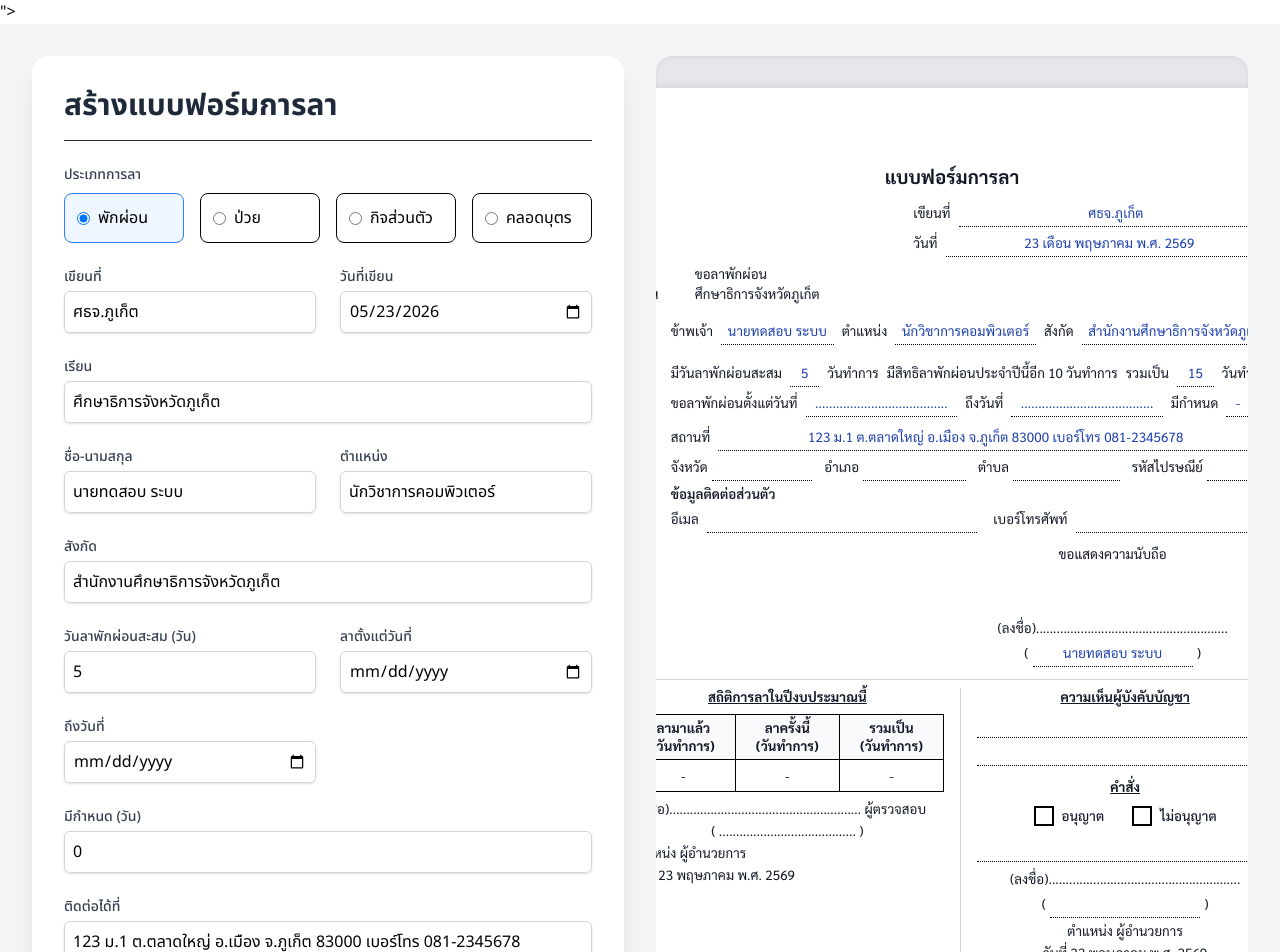
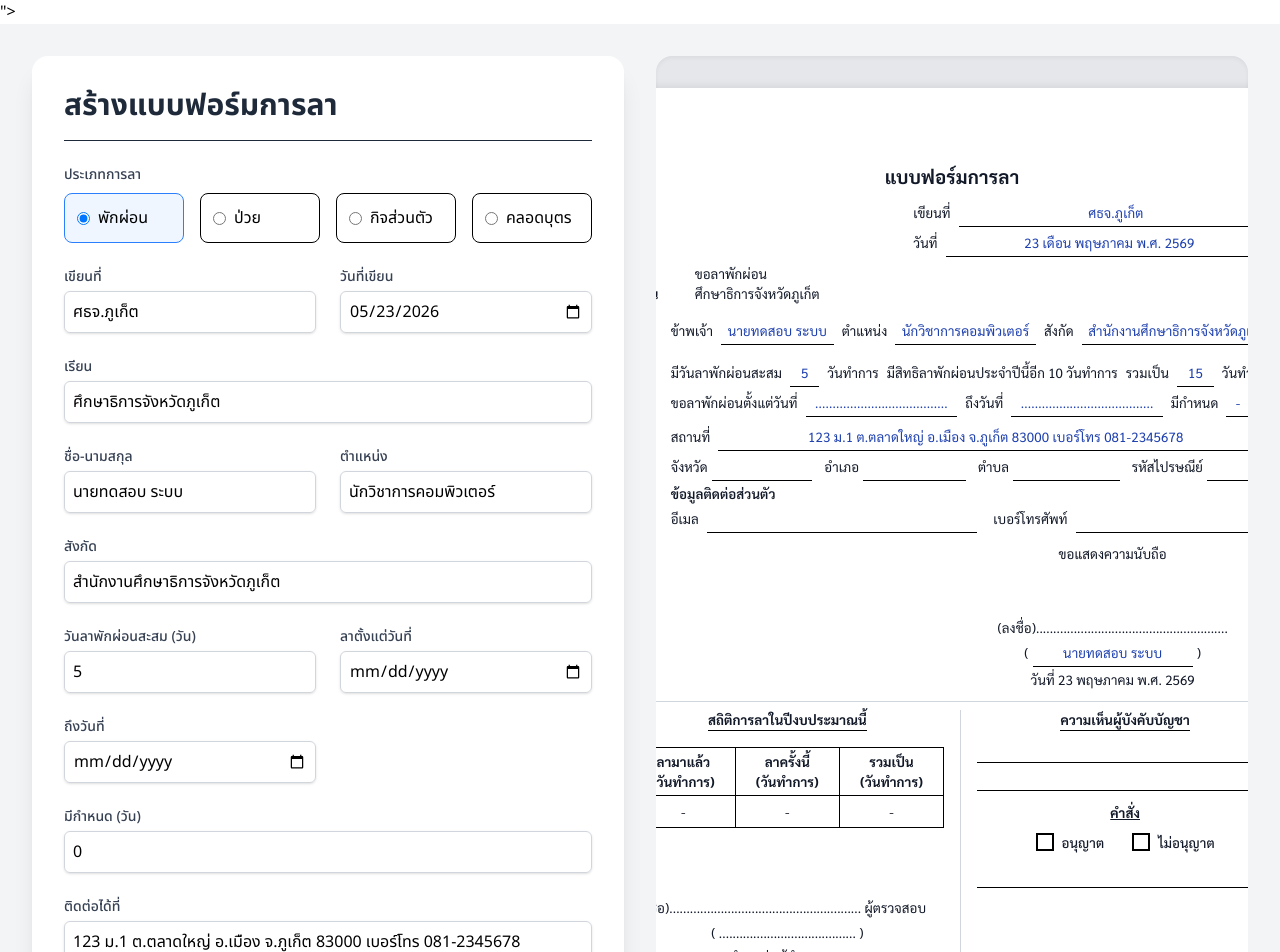
Before and after one commit to komkem01/SmartLeave, a Nuxt app: page /leave/request in a window 1280 px wide. Shown: the top 952 px of the page. Built offline with nearby package versions, Linux system fonts and the light colour scheme.

Commit message:
feat: update leave request handling and PDF generation with approver details and comments

```diff
--- a/app/components/leave/LeaveDocumentPreview.vue
+++ b/app/components/leave/LeaveDocumentPreview.vue
@@ -98,7 +98,7 @@
         <span class="shrink-0">ขอลา</span>
         <span class="inline-flex items-center ml-4 shrink-0 select-none">
           <span
-            class="w-4 h-4 border border-black inline-flex items-center justify-center mr-1 text-[10pt] font-bold"
+            class="pdf-checkbox mr-1 text-[10pt] font-bold"
           >
             <span v-if="data.type === 'sick'">✓</span>
           </span>
@@ -106,7 +106,7 @@
         </span>
         <span class="inline-flex items-center ml-4 shrink-0 select-none">
           <span
-            class="w-4 h-4 border border-black inline-flex items-center justify-center mr-1 text-[10pt] font-bold"
+            class="pdf-checkbox mr-1 text-[10pt] font-bold"
           >
             <span v-if="data.type === 'personal'">✓</span>
           </span>
@@ -114,7 +114,7 @@
         </span>
         <span class="inline-flex items-center ml-4 shrink-0 select-none">
           <span
-            class="w-4 h-4 border border-black inline-flex items-center justify-center mr-1 text-[10pt] font-bold"
+            class="pdf-checkbox mr-1 text-[10pt] font-bold"
           >
             <span v-if="data.type === 'maternity'">✓</span>
           </span>
@@ -146,7 +146,7 @@
         <span class="shrink-0">ข้าพเจ้าได้ลา</span>
         <span class="inline-flex items-center ml-4 shrink-0 select-none">
           <span
-            class="w-4 h-4 border border-black inline-flex items-center justify-center mr-1 text-[10pt] font-bold"
+            class="pdf-checkbox mr-1 text-[10pt] font-bold"
           >
             <span v-if="data.lastLeaveType === 'sick'">✓</span>
           </span>
@@ -154,7 +154,7 @@
         </span>
         <span class="inline-flex items-center ml-4 shrink-0 select-none">
           <span
-            class="w-4 h-4 border border-black inline-flex items-center justify-center mr-1 text-[10pt] font-bold"
+            class="pdf-checkbox mr-1 text-[10pt] font-bold"
           >
             <span v-if="data.lastLeaveType === 'personal'">✓</span>
           </span>
@@ -162,7 +162,7 @@
         </span>
         <span class="inline-flex items-center ml-4 shrink-0 select-none">
           <span
-            class="w-4 h-4 border border-black inline-flex items-center justify-center mr-1 text-[10pt] font-bold"
+            class="pdf-checkbox mr-1 text-[10pt] font-bold"
           >
             <span v-if="data.lastLeaveType === 'maternity'">✓</span>
           </span>
@@ -264,26 +264,27 @@
           }}</span>
           <span>)</span>
         </p>
+        <p class="mt-1">วันที่ {{ todayThai }}</p>
       </div>
     </div>
 
     <!-- Footer Stats & Commander -->
     <div
-      class="grid grid-cols-2 gap-4 text-[10pt] border-t border-gray-300 pt-2"
+      class="stats-block grid grid-cols-2 gap-4 text-[10pt] border-t border-gray-300 pt-2"
     >
       <!-- Left Column: Stats Table -->
       <div>
-        <p class="font-bold underline mb-2 text-center">
-          สถิติการลาในปีงบประมาณนี้
+        <p class="text-center mb-4">
+          <span class="section-title">สถิติการลาในปีงบประมาณนี้</span>
         </p>
 
         <!-- Table for Vacation -->
         <table
           v-if="data.type === 'vacation'"
-          class="w-full border-collapse border border-black text-center text-[10pt]"
+          class="stat-table mt-2 w-full text-center text-[10pt]"
         >
           <thead>
-            <tr class="bg-gray-50">
+            <tr>
               <th class="border border-black p-1 font-bold">
                 ลามาแล้ว<br />(วันทำการ)
               </th>
@@ -313,10 +314,10 @@
         <!-- Table for Other Types -->
         <table
           v-else
-          class="w-full border-collapse border border-black text-center text-[10pt]"
+          class="stat-table mt-2 w-full text-center text-[10pt]"
         >
           <thead>
-            <tr class="bg-gray-50">
+            <tr>
               <th class="border border-black p-1 font-bold">ประเภทการลา</th>
               <th class="border border-black p-1 font-bold">ลามาแล้ว</th>
               <th class="border border-black p-1 font-bold">ลาครั้งนี้</th>
@@ -366,7 +367,7 @@
         </table>
 
         <!-- Approvers flow under stats -->
-        <div class="mt-2 space-y-1 text-[10pt]">
+        <div class="mt-[52px] space-y-1 text-[10pt]">
           <div class="sign-line-wrap mt-1">
             <p>(ลงชื่อ)........................................................ ผู้ตรวจสอบ</p>
             <img
@@ -377,51 +378,30 @@
               crossorigin="anonymous"
             />
           </div>
-          <p class="text-center">( {{ data.directorName || "........................................" }} )</p>
-          <p>ตำแหน่ง ผู้อำนวยการ</p>
-          <p>วันที่ {{ todayThai }}</p>
+          <p class="text-center mt-1.5">( {{ data.directorName || "........................................" }} )</p>
+          <p class="text-center">ตำแหน่ง ผู้อำนวยการ</p>
+          <p class="text-center">วันที่ {{ todayThai }}</p>
         </div>
 
-        <div
-          v-if="data.substituteName"
-          class="mt-4 border-t border-dashed border-gray-300 pt-3 text-[10pt]"
-        >
-          <p>ระหว่างลาข้าพเจ้าขอมอบงานให้</p>
-          <p class="flex items-baseline">
-            <span class="dotted-line flex-grow text-center mr-1">{{
-              data.substituteName
-            }}</span>
-            <span>ผู้ปฏิบัติหน้าที่แทน</span>
-          </p>
-          <p class="mt-3">
-            (ลงชื่อ)........................................................
-            ผู้รับมอบ
-          </p>
-          <p class="mt-0.5 text-center">( {{ data.substituteName }} )</p>
-          <p class="mt-3">
-            (ลงชื่อ)........................................................
-            ผู้อำนวยการกลุ่ม
-          </p>
-          <p class="mt-0.5 text-center">
-            (........................................................)
-          </p>
-        </div>
       </div>
 
       <!-- Right Column: Commander Opinion -->
       <div class="border-l border-gray-300 pl-4 text-[10pt]">
-        <p class="font-bold underline mb-3 text-center">
-          ความเห็นผู้บังคับบัญชา
+        <p class="text-center mb-3">
+          <span class="section-title">ความเห็นผู้บังคับบัญชา</span>
         </p>
-        <div class="space-y-2">
-          <p class="border-b border-dotted border-black w-full h-5"></p>
-          <p class="border-b border-dotted border-black w-full h-5"></p>
+        <div class="commander-comment-box">
+          <p v-if="data.commanderComment" class="commander-comment-text">{{ data.commanderComment }}</p>
+          <div v-else class="space-y-2">
+            <p class="line-solid w-full h-5"></p>
+            <p class="line-solid w-full h-5"></p>
+          </div>
         </div>
         <p class="font-bold underline mt-3 text-center">คำสั่ง</p>
         <div class="flex justify-center gap-7 mt-2.5 select-none font-medium">
           <span class="inline-flex items-center gap-2">
             <span
-              class="w-5 h-5 border-2 border-black inline-flex items-center justify-center text-[10pt] font-bold shrink-0"
+              class="pdf-checkbox pdf-checkbox-lg text-[10pt] font-bold shrink-0"
             >
               <span v-if="data.approvalDecision === 'approved'">✓</span>
             </span>
@@ -429,7 +409,7 @@
           </span>
           <span class="inline-flex items-center gap-2">
             <span
-              class="w-5 h-5 border-2 border-black inline-flex items-center justify-center text-[10pt] font-bold shrink-0"
+              class="pdf-checkbox pdf-checkbox-lg text-[10pt] font-bold shrink-0"
             >
               <span v-if="data.approvalDecision === 'rejected'">✓</span>
             </span>
@@ -437,9 +417,9 @@
           </span>
         </div>
 
-        <p class="border-b border-dotted border-black w-full mt-4 h-5"></p>
+        <p class="line-solid w-full mt-4 h-5"></p>
 
-        <div class="text-center mt-2 space-y-1 text-[10pt]">
+        <div class="text-center mt-[52px] space-y-1 text-[10pt]">
           <div class="sign-line-wrap">
             <p>
               (ลงชื่อ)........................................................
@@ -452,15 +432,15 @@
               crossorigin="anonymous"
             />
           </div>
-          <p class="flex items-baseline justify-center">
+          <p class="flex items-baseline justify-center mt-1.5">
             <span>(</span>
             <span class="dotted-line w-[150px] text-center mx-1">{{
               data.directorName || "&nbsp;"
             }}</span>
             <span>)</span>
           </p>
-          <p>ตำแหน่ง ผู้อำนวยการ</p>
-          <p>วันที่ {{ todayThai }}</p>
+          <p class="text-center">ตำแหน่ง ผู้อำนวยการ</p>
+          <p class="text-center">วันที่ {{ todayThai }}</p>
         </div>
       </div>
     </div>
@@ -506,6 +486,7 @@ interface LeaveData {
   directorSignatureUrl?: string;
   directorName?: string;
   approvalDecision?: "approved" | "rejected" | "pending";
+  commanderComment?: string;
   stats?: {
     vacation?: LeaveStats;
     sick?: LeaveStats;
@@ -572,7 +553,7 @@ const todayThai = computed(() => {
 <style scoped>
 .dotted-line {
   display: inline-block;
-  border-bottom: 1px dotted #000;
+  border-bottom: 1.5px solid #000;
   min-height: 1.95em;
   padding: 2px 6px 3px;
   vertical-align: baseline;
@@ -602,15 +583,17 @@ const todayThai = computed(() => {
 
 .sign-line-wrap {
   position: relative;
+  padding-top: 18px;
+  margin-bottom: 6px;
 }
 
 .sign-line-image {
   position: absolute;
   left: 44%;
-  bottom: -0.25em;
+  bottom: -0.8em;
   transform: translateX(-50%);
-  max-width: 125px;
-  max-height: 28px;
+  max-width: 170px;
+  max-height: 36px;
   object-fit: contain;
   object-position: center bottom;
   pointer-events: none;
@@ -623,6 +606,61 @@ const todayThai = computed(() => {
   box-sizing: border-box;
   overflow: hidden;
   letter-spacing: 0.005em;
+  print-color-adjust: exact;
+  -webkit-print-color-adjust: exact;
+}
+
+.line-solid {
+  border-bottom: 1.5px solid #000;
+}
+
+.section-title {
+  display: inline-block;
+  font-weight: 700;
+  line-height: 1.35;
+  border-bottom: 0.75px solid #000;
+  padding-bottom: 1px;
+}
+
+.commander-comment-box {
+  min-height: 44px;
+}
+
+.commander-comment-text {
+  line-height: 1.45;
+  white-space: pre-wrap;
+  word-break: break-word;
+}
+
+.stats-block {
+  line-height: 1.45;
+}
+
+.pdf-checkbox {
+  width: 16px;
+  height: 16px;
+  border: 1.5px solid #000;
+  display: inline-flex;
+  align-items: center;
+  justify-content: center;
+  color: #000;
+  line-height: 1;
+}
+
+.pdf-checkbox-lg {
+  width: 18px;
+  height: 18px;
+  border-width: 2px;
+}
+
+.stat-table {
+  border-collapse: collapse;
+  border: 1.5px solid #000;
+}
+
+.stat-table th,
+.stat-table td {
+  border: 1.5px solid #000;
 }
 
 @media print {
```
Also changed, not shown: app/pages/director/leave-request-approve/[id]/index.vue (+49 -6 lines), app/pages/leave/request.vue (+15 -2 lines), app/pages/teacher/leave-request/[id]/index.vue (+23 -4 lines), 1 other file (tests, documents, lock files or other folders).
